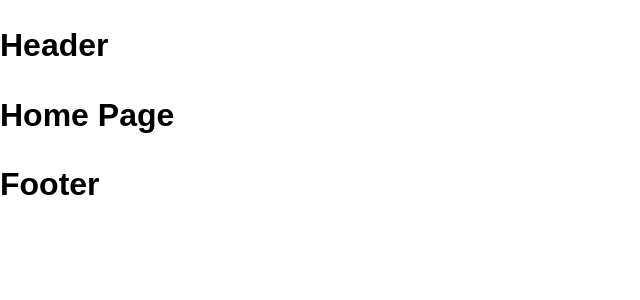
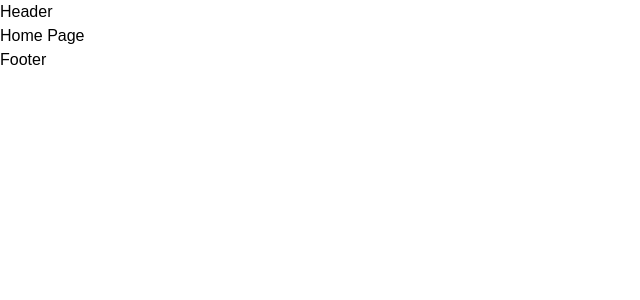
Before and after one commit to hvdhavietduc/doantotnghiep, a React (Create React App) app in the folder client/: page / in a window 1280 px wide. Shown: the top 300 px of the page, without its empty margins (0-640 px from the left). Built offline with nearby package versions, Linux system fonts and the light colour scheme.

Commit message:
remove package nomalize and confige redux, tailwind

```diff
--- a/client/src/components/GlobalStyles/GlobalStyles.scss
+++ b/client/src/components/GlobalStyles/GlobalStyles.scss
@@ -1,4 +1,4 @@
-@import 'normalize.css';
+// @import 'normalize.css';
 
 * {
     margin: 0;
@@ -48,3 +48,8 @@ a {
 }
 
 // Fonts emmbeded
+
+// Tailwind
+@tailwind base;
+@tailwind components;
+@tailwind utilities;
--- /dev/null
+++ b/client/src/redux/store.js
@@ -0,0 +1,5 @@
+import { configureStore } from '@reduxjs/toolkit';
+
+export default configureStore({
+    reducer: {},
+});
--- /dev/null
+++ b/client/tailwind.config.js
@@ -0,0 +1,8 @@
+/** @type {import('tailwindcss').Config} */
+module.exports = {
+    content: ['./src/**/*.{js,jsx,ts,tsx}'],
+    theme: {
+        extend: {},
+    },
+    plugins: [],
+};
```
Also changed, not shown: client/package.json (+7 -2 lines), 1 other file (tests, documents, lock files or other folders).
